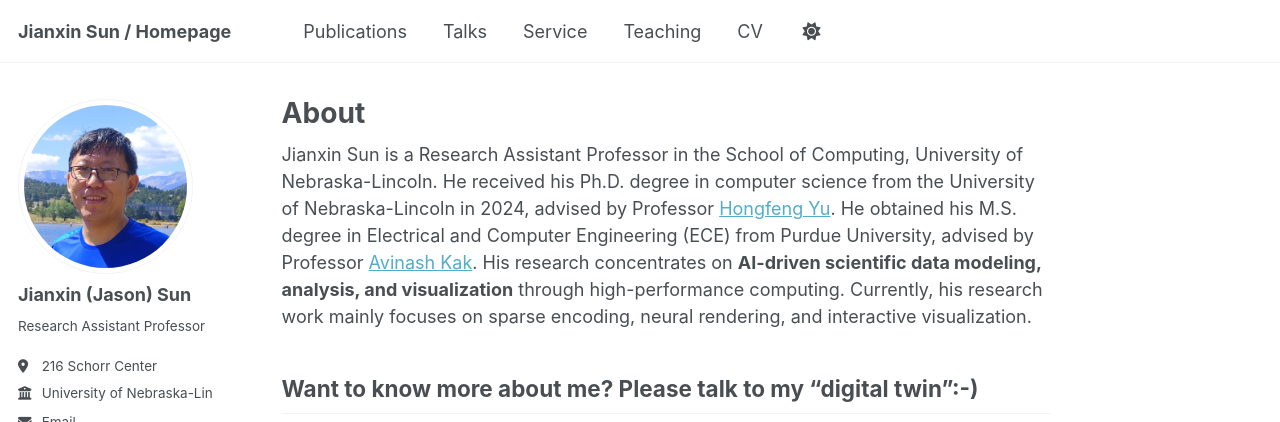
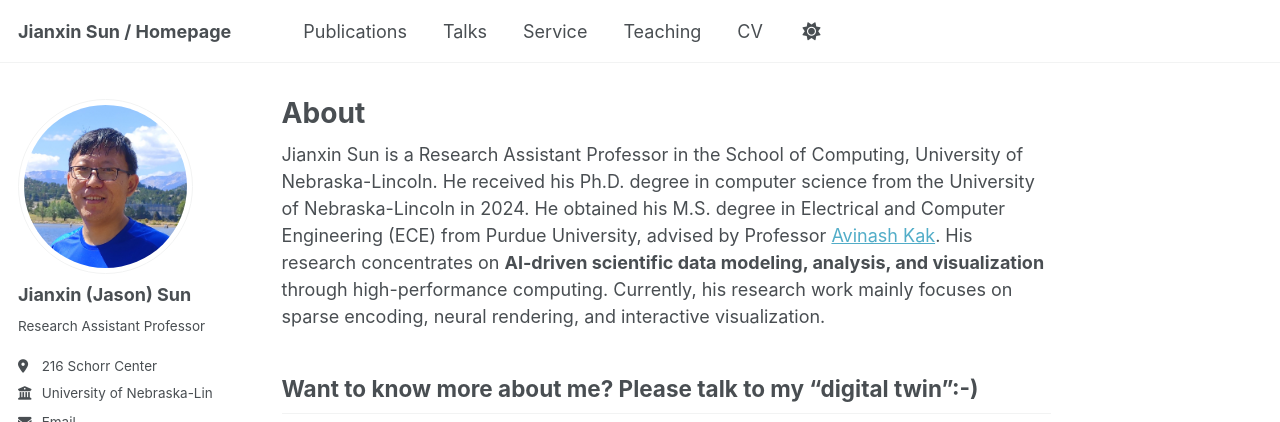
Before and after one commit to sunjianxin/sunjianxin.github.io, a Jekyll site: the page built from _pages/about.md, in a window 1280 px wide and 900 px high, cut to the strip 0-422 px from the top of the window. Built offline with Jekyll 4.4.1, drawn with Linux system fonts in a browser that asks for light colours; some web fonts are replaced.

Commit message:
Update about.md

```diff
--- a/_pages/about.md
+++ b/_pages/about.md
@@ -7,7 +7,7 @@
   - /about.html
 ---
 
-Jianxin Sun is a Research Assistant Professor in the School of Computing, University of Nebraska-Lincoln. He received his Ph.D. degree in computer science from the University of Nebraska-Lincoln in 2024, advised by Professor [Hongfeng Yu](https://cse.unl.edu/~yu/). He obtained his M.S. degree in Electrical and Computer Engineering (ECE) from Purdue University, advised by Professor [Avinash Kak](https://engineering.purdue.edu/kak/). His research concentrates on **AI-driven scientific data modeling, analysis, and visualization** through high-performance computing. Currently, his research work mainly focuses on sparse encoding, neural rendering, and interactive visualization.
+Jianxin Sun is a Research Assistant Professor in the School of Computing, University of Nebraska-Lincoln. He received his Ph.D. degree in computer science from the University of Nebraska-Lincoln in 2024. <!--, advised by Professor [Hongfeng Yu](https://cse.unl.edu/~yu/). --> He obtained his M.S. degree in Electrical and Computer Engineering (ECE) from Purdue University, advised by Professor [Avinash Kak](https://engineering.purdue.edu/kak/). His research concentrates on **AI-driven scientific data modeling, analysis, and visualization** through high-performance computing. Currently, his research work mainly focuses on sparse encoding, neural rendering, and interactive visualization.
 
 Want to know more about me? Please talk to my "digital twin":-)
 ------
```
